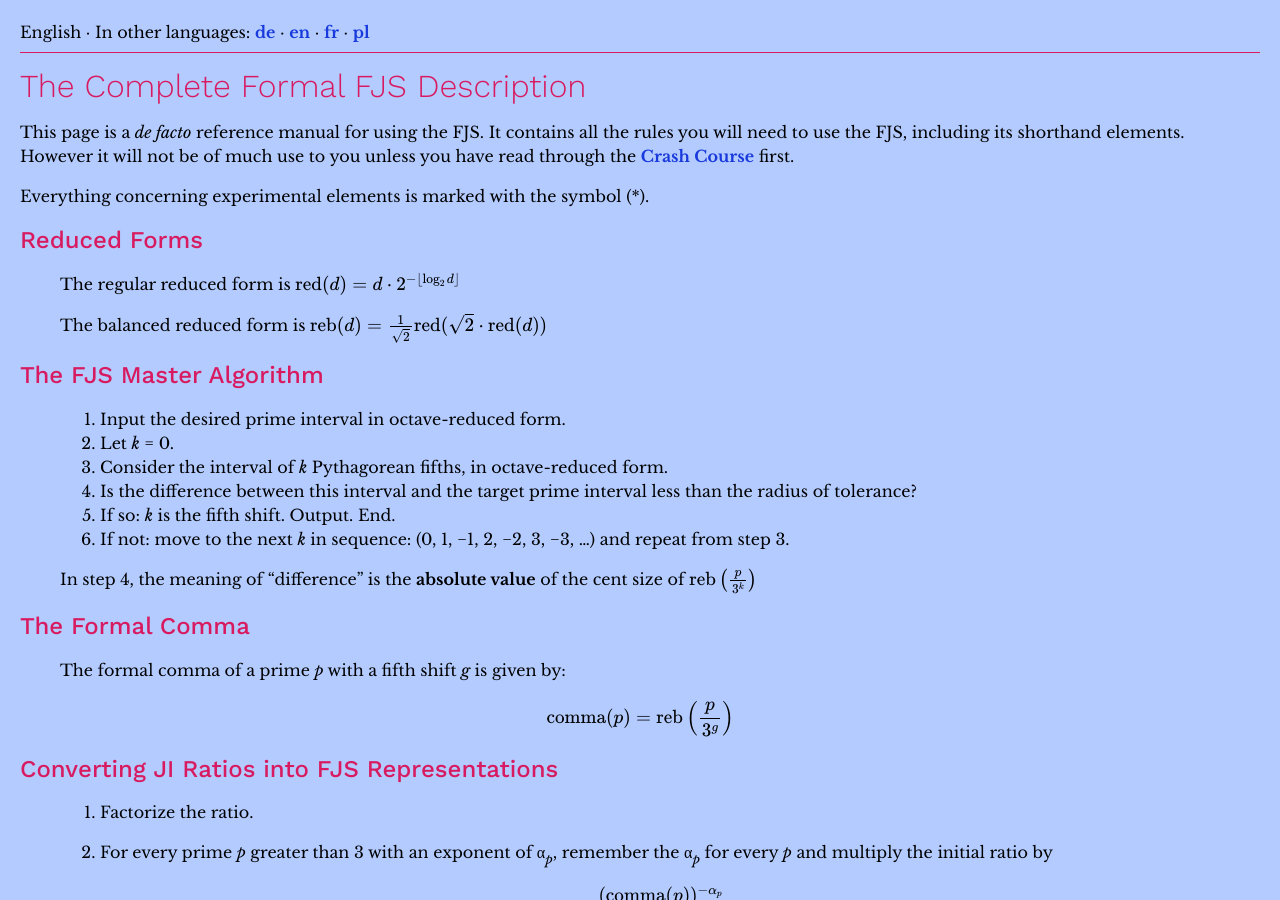
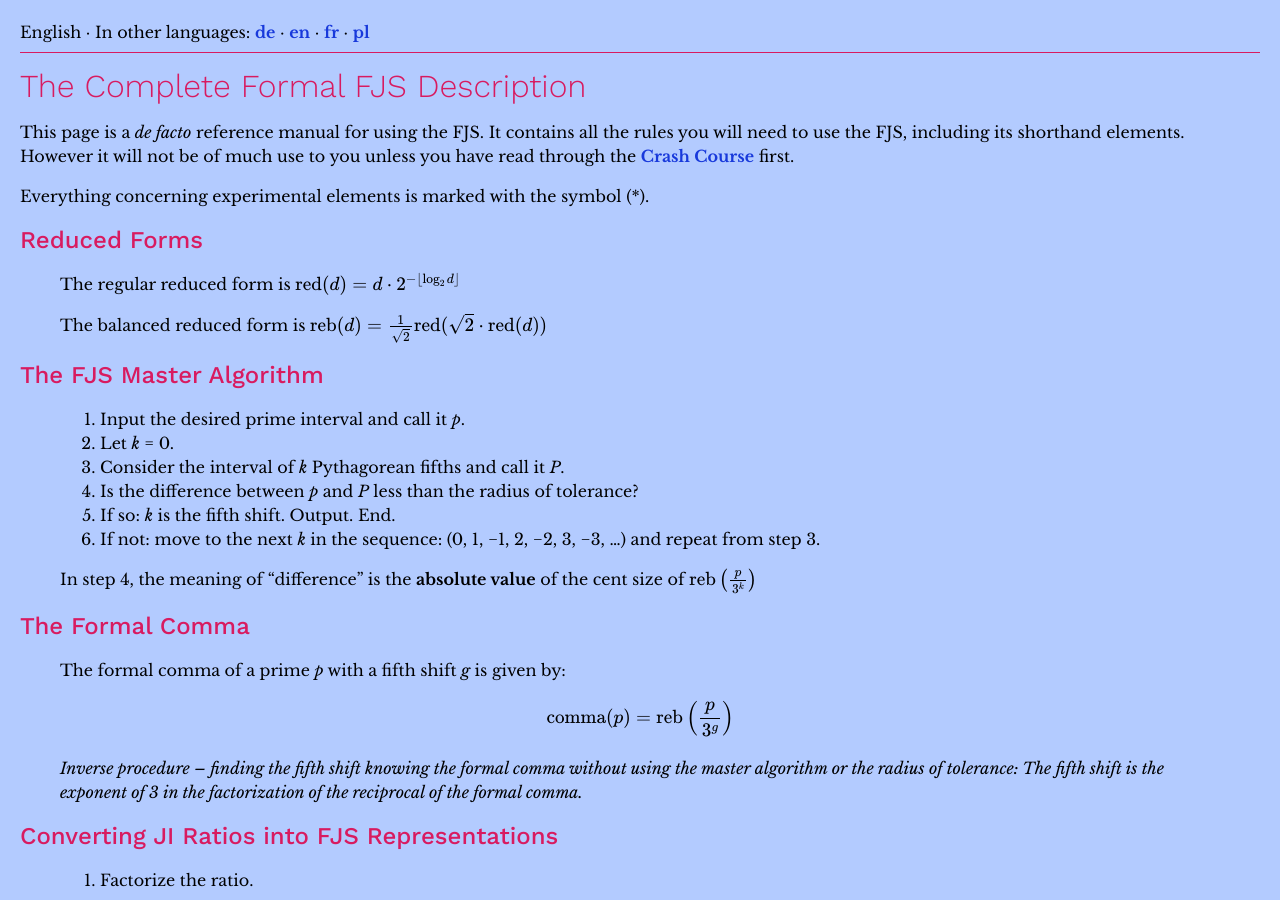
Before and after one commit to misotanni/misotanni.github.io, a Jekyll site: the page built from fjs/en/rules.md, in a window 1280 px wide and 900 px high. Built offline with Jekyll 4.4.1, drawn with Linux system fonts in a browser that asks for light colours; our own code applies the rules of GitHub Pages for plain Markdown files; formulas are drawn with MathJax 3.

Commit message:
added new page(?) as well as minor changes

```diff
--- a/fjs/en/rules.md
+++ b/fjs/en/rules.md
@@ -12,12 +12,12 @@ Everything concerning experimental elements is marked with the symbol (\*).
 
 ## The FJS Master Algorithm
 
-> 1. Input the desired prime interval in octave-reduced form.
+> 1. Input the desired prime interval and call it *p*.
 > 2. Let *k* = 0.
-> 3. Consider the interval of *k* Pythagorean fifths, in octave-reduced form.
-> 4. Is the difference between this interval and the target prime interval less than the radius of tolerance?
+> 3. Consider the interval of *k* Pythagorean fifths and call it *P*.
+> 4. Is the difference between *p* and *P* less than the radius of tolerance?
 > 5. If so: *k* is the fifth shift. Output. End.
-> 6. If not: move to the next *k* in sequence: (0, 1, −1, 2, −2, 3, −3, …) and repeat from step 3.
+> 6. If not: move to the next *k* in the sequence: (0, 1, −1, 2, −2, 3, −3, …) and repeat from step 3.
 >
 > In step 4, the meaning of “difference” is the **absolute value** of the cent size of $$\text{reb}\left( \frac{p}{3^k} \right)$$
 
@@ -26,6 +26,8 @@ Everything concerning experimental elements is marked with the symbol (\*).
 > The formal comma of a prime *p* with a fifth shift *g* is given by:
 >
 > $$\text{comma} (p)=\text{reb}\left( \frac{p}{3^g} \right)$$
+>
+> *Inverse procedure – finding the fifth shift knowing the formal comma without using the master algorithm or the radius of tolerance: The fifth shift is the exponent of 3 in the factorization of the reciprocal of the formal comma.*
 
 ## Converting JI Ratios into FJS Representations
 
```
Also changed, not shown: fjs/en/crash.md (+1 -1 lines), fjs/en/summary.md (added, +34 -0 lines).
